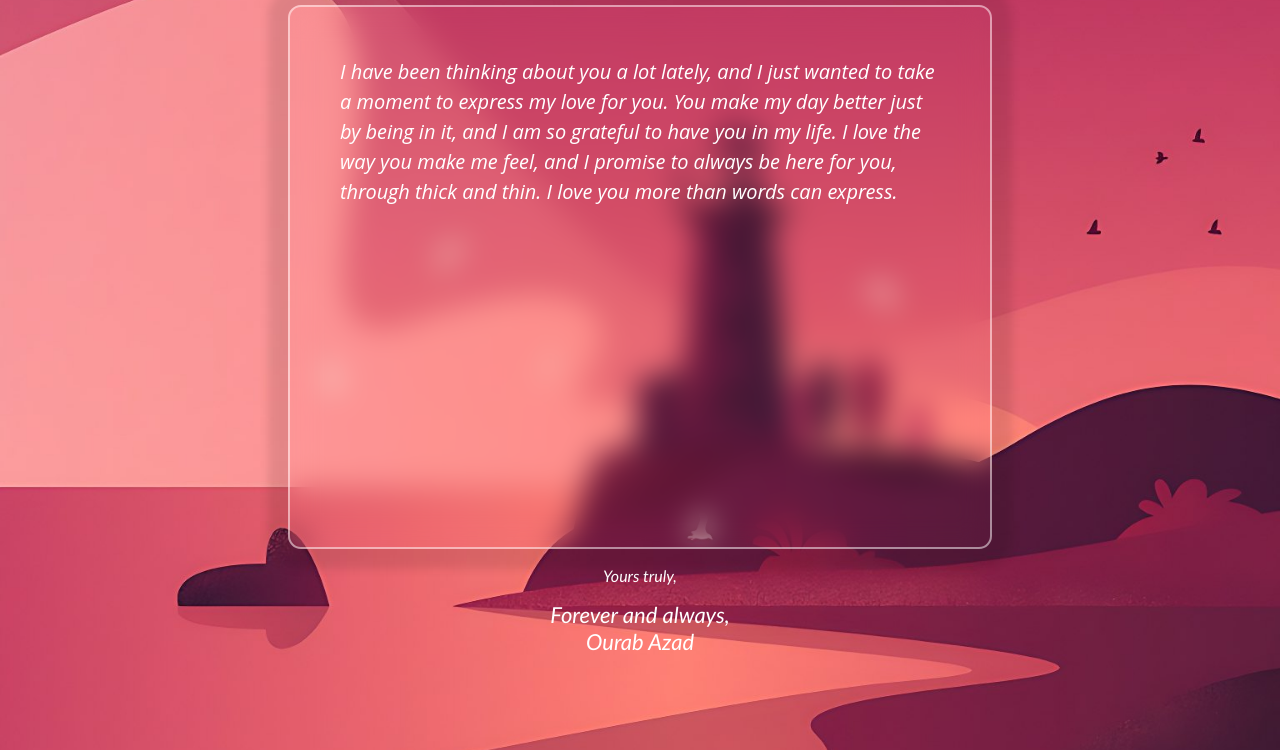
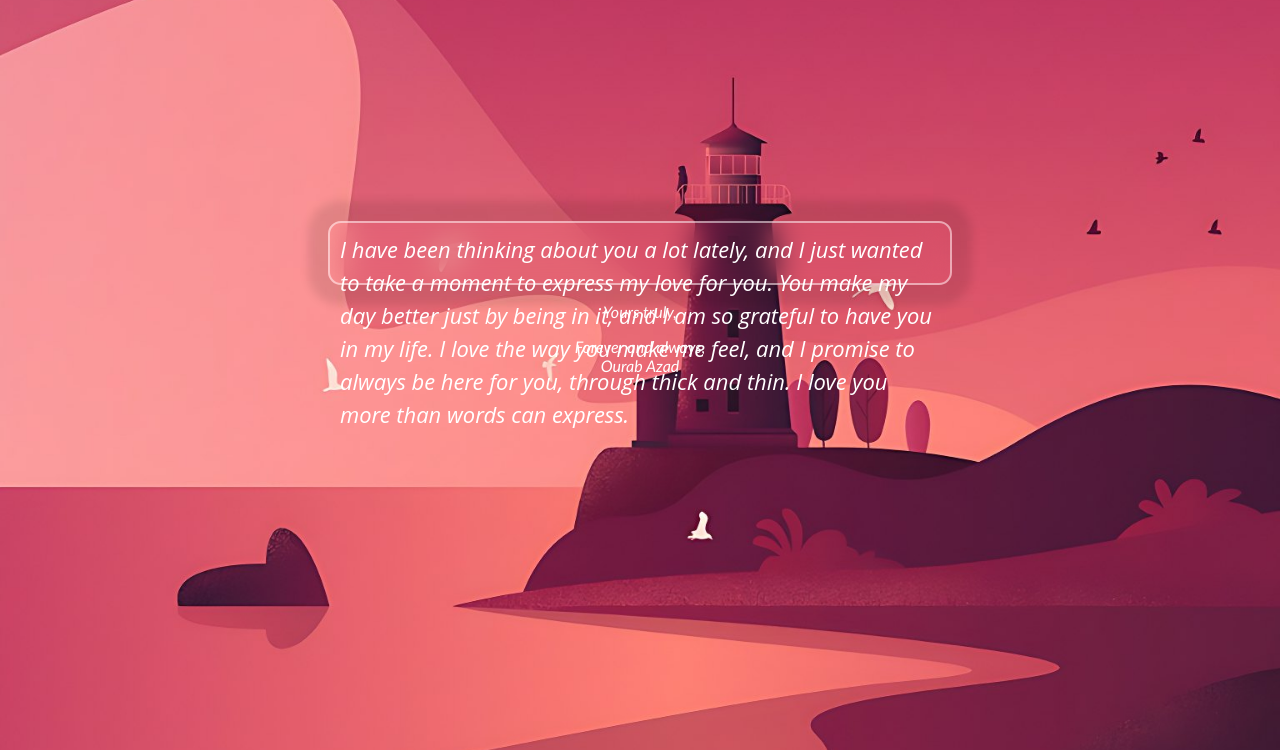
Before and after one commit to aourab/aourab.github.io, a plain HTML site: page verifiedclintoftheletter/index.html in a window 1280 px wide. Shown: the part 108-858 px from the top of the page. Drawn offline with Linux system fonts and the light colour scheme.

Commit message:
Update style.css

```diff
--- a/verifiedclintoftheletter/style.css
+++ b/verifiedclintoftheletter/style.css
@@ -27,12 +27,13 @@ main {
 }
 
 .container {
+  margin-top: 27vh;
   background: transparent;
   backdrop-filter: blur(15px);
   border: 2px solid rgba(255,255,255,0.5);
   border-radius: 20px;
-  height: 55vh;
-  padding: 50px;
+  height: 5vh;
+  padding: 10px;
   box-shadow: 0px 0px 10px 20px rgba(0, 0, 0, 0.1);
   border-radius: 13px;
   max-width: 600px;
@@ -43,8 +44,8 @@ main {
   margin-top: 0px;
   margin-bottom: 60px;
 
-  font-size: 20px;
-  font-style: italic;
+  font-size: 22px;
+  font-style: oblique;
   color: #ffffff;
   text-align: left;
   line-height: 1.5;
@@ -58,11 +59,3 @@ footer {
   font-style: italic;
 
 }
-
-#signature {
-  text-align: center;
-  font-family: 'Gill Sans', 'Gill Sans MT', Calibri, 'Trebuchet MS', sans-serif;
-  margin-top: 4px;
-  font-size: 22px;
-  color: #ffffff;
-}
```
